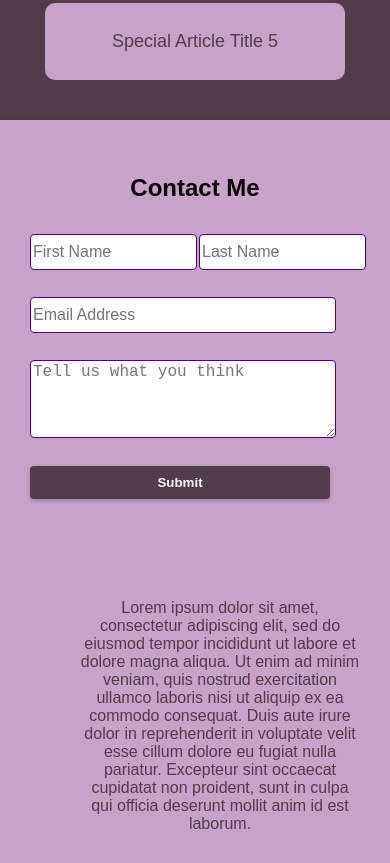
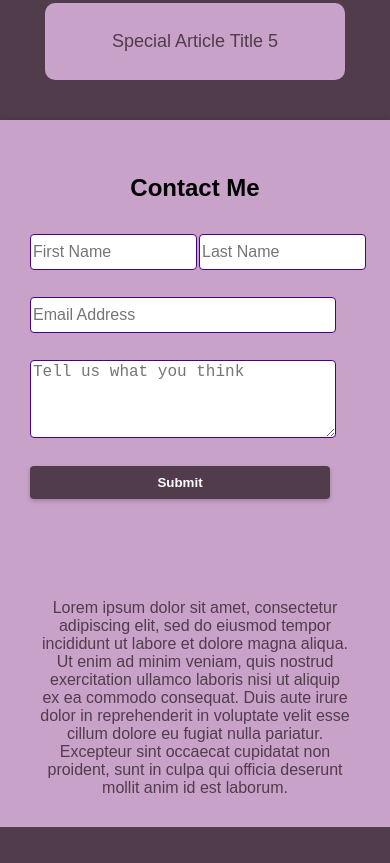
Before and after one commit to Persuantgecko80/Sue-Lachman-Blog, a plain HTML site: page index.html in a window 390 px wide. Shown: the part 544-1407 px from the top of the page. After the commit the page ends 1371 px from the top, so only its background shows below. Drawn offline with Linux system fonts and the light colour scheme.

Commit message:
Update style.css
centering the blurb

```diff
--- a/style.css
+++ b/style.css
@@ -249,4 +249,10 @@ button:hover {
         width: 100%;
         max-width: 300px;
     }
+
+    .blurb {
+        text-align: center;
+        margin-left: 0;
+        padding: 0 10px;
+    }
 }
```
